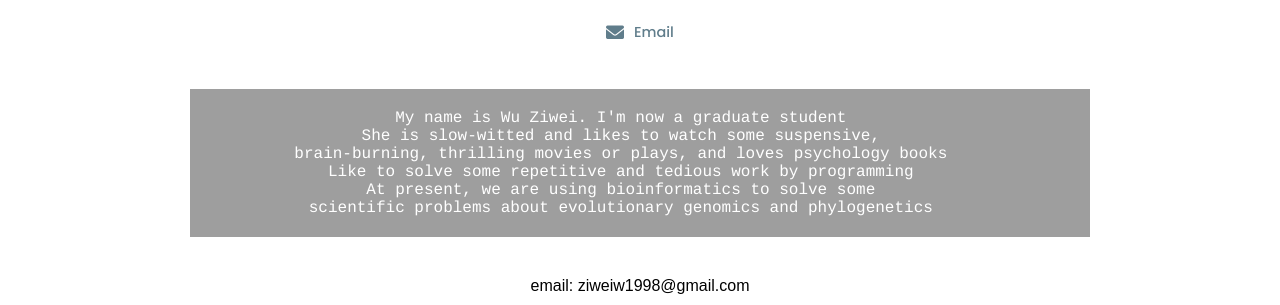
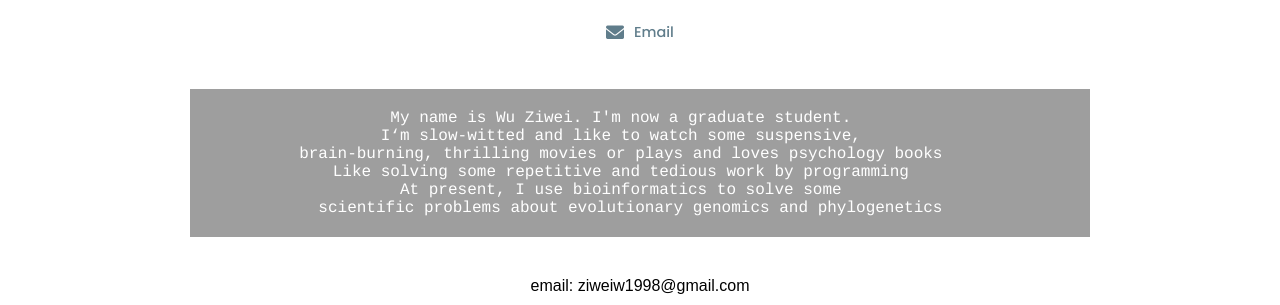
Before and after one commit to abel-sysu/en, a Jekyll site: the page built from _members/wuziwei.md, in a window 1280 px wide. Shown: the part 1070-1375 px from the top of the page. Built offline with Jekyll 4.4.1, drawn with Linux system fonts in a browser that asks for light colours.

Commit message:
Update wuziwei.md

```diff
--- a/_members/wuziwei.md
+++ b/_members/wuziwei.md
@@ -11,11 +11,11 @@ links:
   email: ziweiw1998@gmail.com
 ---
 
-    My name is Wu Ziwei. I'm now a graduate student
-    She is slow-witted and likes to watch some suspensive,
-    brain-burning, thrilling movies or plays, and loves psychology books
-    Like to solve some repetitive and tedious work by programming
-    At present, we are using bioinformatics to solve some
+    My name is Wu Ziwei. I'm now a graduate student.
+    I‘m slow-witted and like to watch some suspensive,
+    brain-burning, thrilling movies or plays and loves psychology books
+    Like solving some repetitive and tedious work by programming
+    At present, I use bioinformatics to solve some
     scientific problems about evolutionary genomics and phylogenetics
 <centre>
 email: ziweiw1998@gmail.com
```
